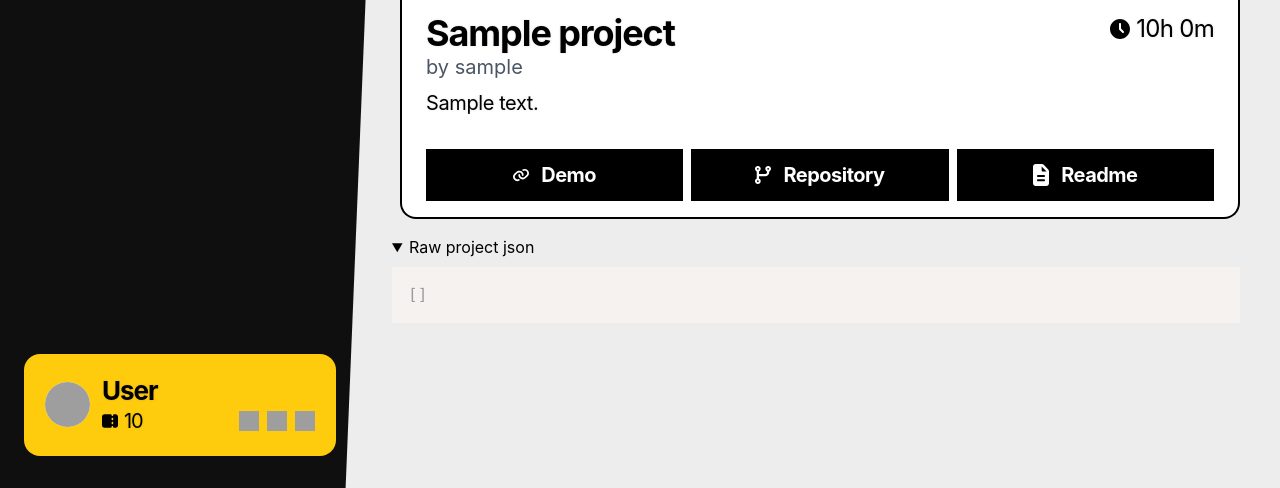
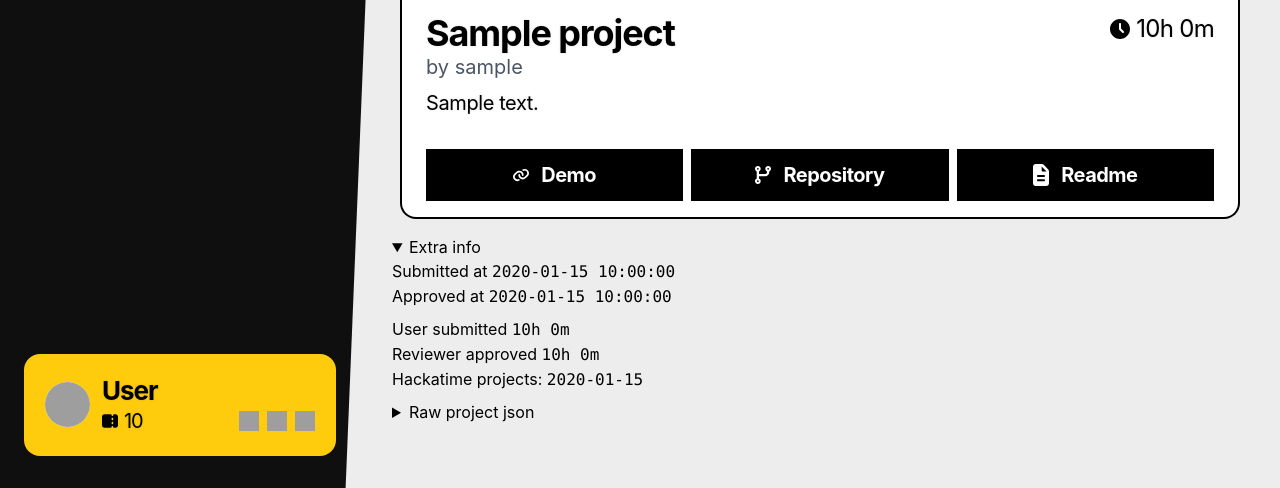
Before and after one commit to some-du6e/hctg-gallery, a Python web app: template templates/project.html in a window 1280 px wide, after a click on "Extra info". Shown: the part 451-939 px from the top of the page. Run offline with Jinja, Linux system fonts and the light colour scheme; the template is opened without the code that fills it: most values are stand-ins (such as "Sample title", 1, 10 or a date in 2020); grey boxes marked "Sample" are stand-in pictures; some libraries are stand-ins or nearby versions; some web fonts are replaced; grey boxes are pictures that could not be loaded.

Commit message:
add extra info

```diff
--- a/templates/project.html
+++ b/templates/project.html
@@ -1,5 +1,7 @@
 {% from "components/titlething.html" import titleThing %}
 {% from "components/bigprojectcard.html" import bigProjectCard %}
+{% from "components/utils.html" import formatSeconds %}
+
 {% extends "base.html" %} {% block content %}
 <main id="gallery-scroll-container" class="relative -ml-2 h-screen w-full flex-1 overflow-y-scroll px-6 py-10">
     {{ titleThing("Gallery", null, project.title)}}
@@ -8,8 +10,22 @@
     </div>
 
     <details class="ml-6">
+        <summary>Extra info</summary>
+        <div class="flex flex-col mb-2">
+            <span>Submitted at <code>{{ project.submitted_at }}</code></span>
+            <span>Approved at <code>{{ project.approved_at }}</code></span>
+
+            <div class="mb-2"></div>
+
+            <span>User submitted <code>{{ formatSeconds(project.reported_seconds) }}</code></span>
+            <span>Reviewer approved <code>{{ formatSeconds(project.approved_seconds) }}</code></span>
+            <span>Hackatime projects: <code>{{ project.hackatime_projects}}</code></span>
+        </div>
+
+        <details class="">
         <summary>Raw project json</summary>
         <pre class="language-json"><code class="language-json">{{ project | tojson(indent=4) }}</code></pre>
+    </details>
     </details>
     <script src="/static/prism.js"></script>
 
```
